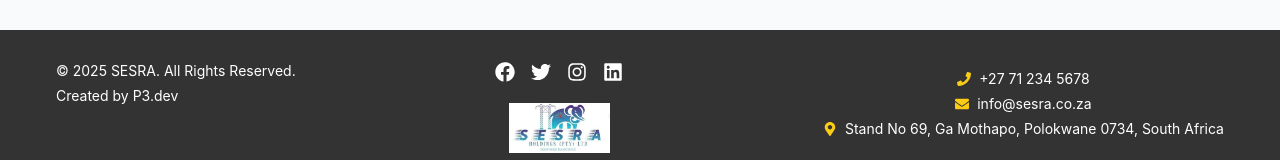
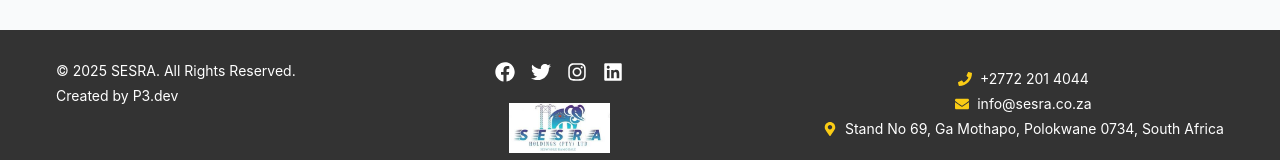
Before and after one commit to Phumudzo3/sesra, a React (Create React App) app: page /contact in a window 1280 px wide. Shown: the part 770-930 px from the top of the page. Built offline with nearby package versions, Linux system fonts and the light colour scheme.

Commit message:
added init files

```diff
--- a/src/component/Footer.js
+++ b/src/component/Footer.js
@@ -38,7 +38,7 @@ function Footer() {
 
         {/* Right Section: Contact Details */}
         <div className="footer-contact">
-          <p><FaPhone /> +27 71 234 5678</p>
+          <p><FaPhone /> +2772 201 4044</p>
           <p><FaEnvelope /> info@sesra.co.za</p>
           <p><FaMapMarkerAlt /> Stand No 69, Ga Mothapo, Polokwane 0734, South Africa</p>
         </div>
```
